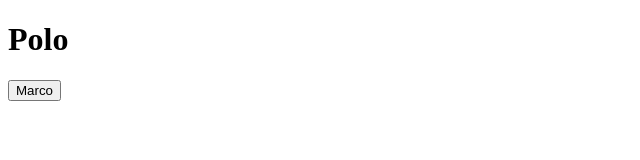
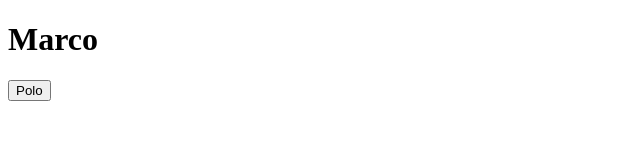
Before and after one commit to RushikeshMore11/Marco-Polo---React-State-Events-Handling-Form-Submission---Post-Class---k4cqoru5dde4, a React app: page / in a window 1280 px wide. Shown: the top 160 px of the page, without its empty margins (0-640 px from the left). Built offline with nearby package versions, Linux system fonts and the light colour scheme.

Commit message:
False to true Added

```diff
--- a/src/components/App.js
+++ b/src/components/App.js
@@ -1,7 +1,7 @@
 import React, { useState } from 'react'
 import '../styles/App.css';
 const App = () => {
-  const [alter,setAlter] = useState(false);
+  const [alter,setAlter] = useState(true);
 
   const handleClick = () =>{
     if(alter == false)
```
